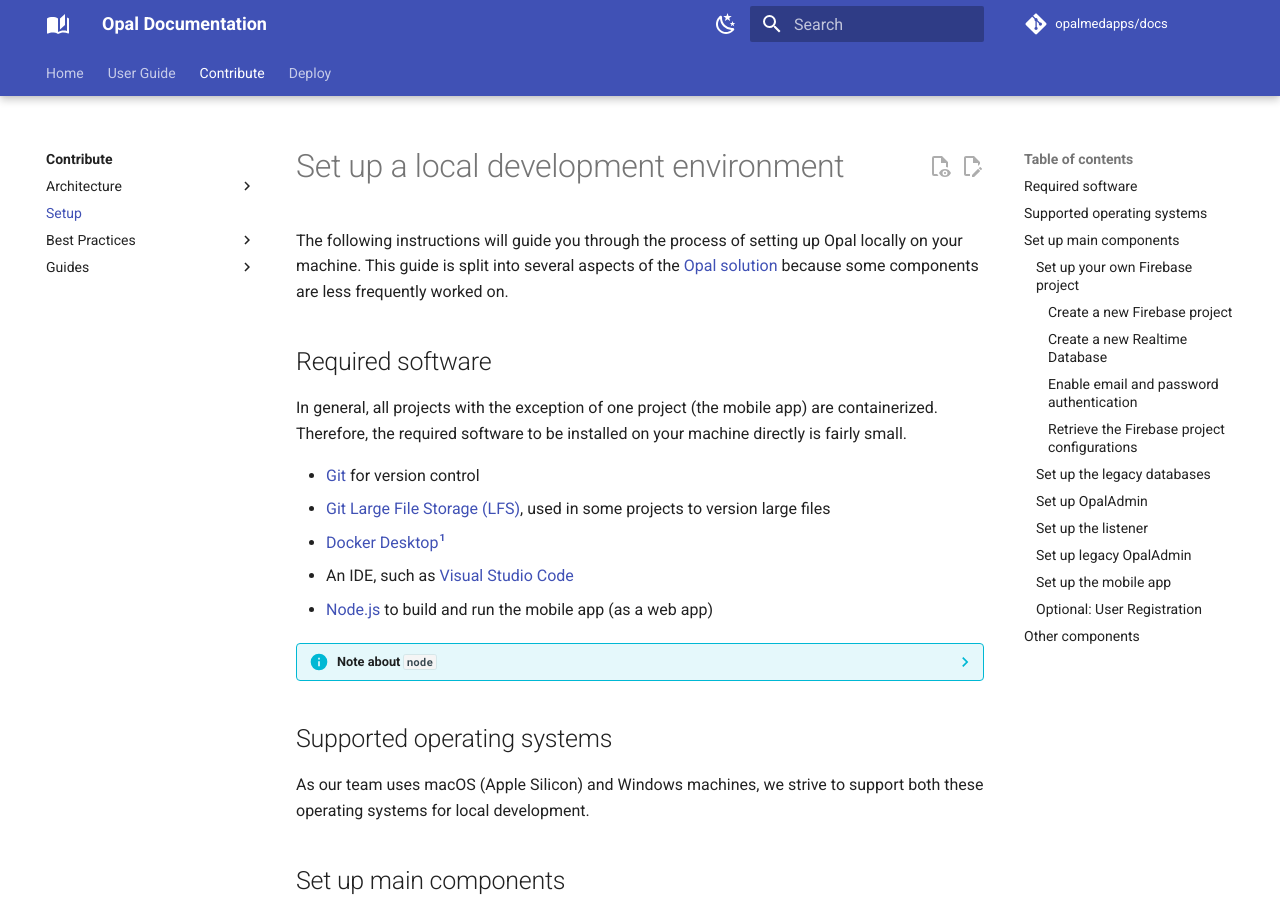
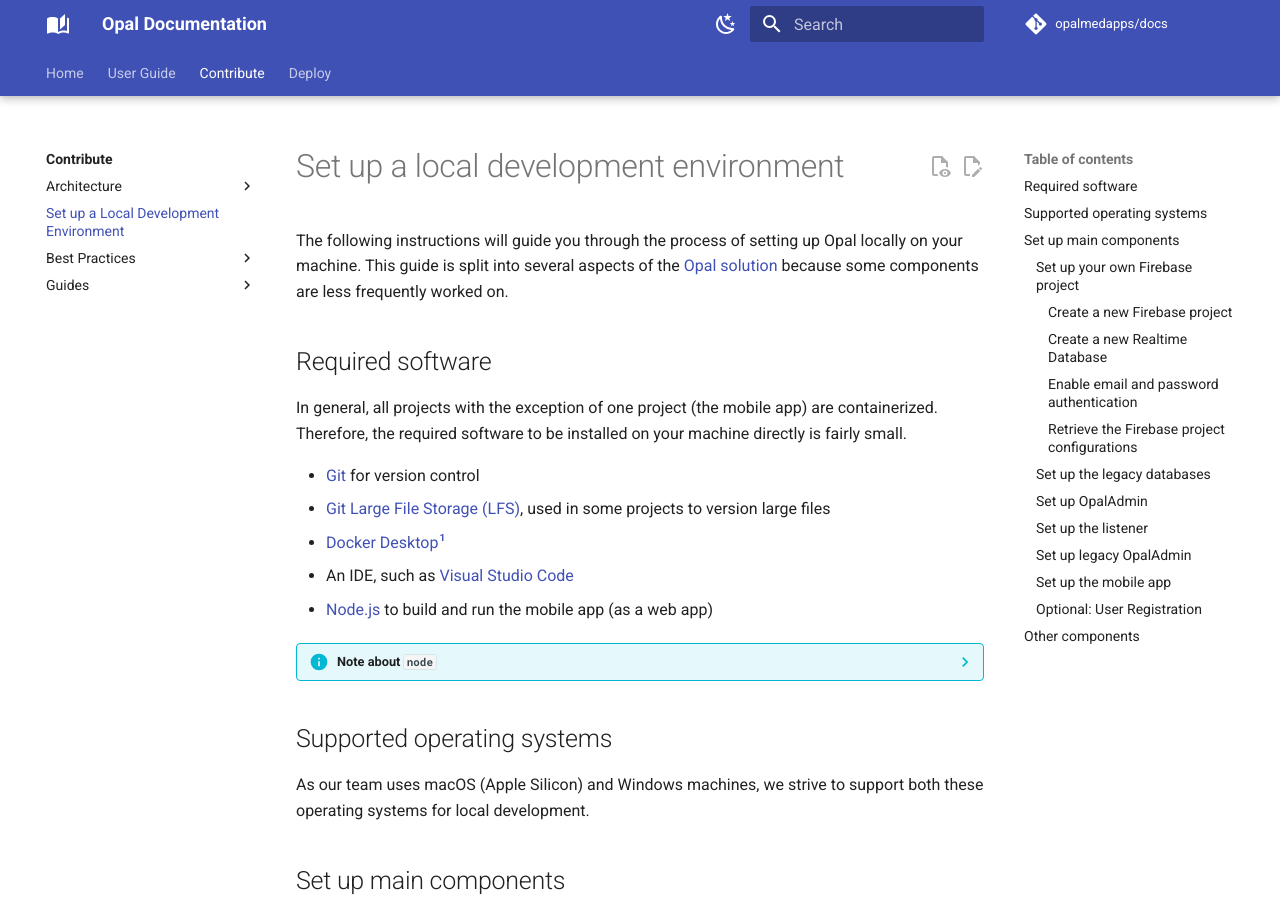
Before and after one commit to opalmedapps/docs, an MkDocs documentation site: the page built from docs/development/local-dev-setup.md, in a window 1280 px wide and 900 px high. Built offline with MkDocs 1.6.1 and Material for MkDocs 9.7.7, drawn with Linux system fonts in a browser that asks for light colours; plug-ins that fetch from the network failed and are left out; comment, search, counter and statistics services are not loaded.

Commit message:
refactor: rename setup to be more specific to local development setup

```diff
--- a/mkdocs.yml
+++ b/mkdocs.yml
@@ -29,7 +29,7 @@
       - development/architecture/migration.md
       - Registration Process: development/architecture/registration.md
       - development/architecture/checkin_process.md
-    - development/setup.md
+    - Set up a Local Development Environment: development/local-dev-setup.md
     - Best Practices:
       - Overview: development/best_practices/best_practices.md
       - Code Review: development/best_practices/code_review.md
```
Also changed, not shown: docs/index.md (+1 -1 lines), .typos.toml (renamed from _typos.toml), docs/development/local-dev-setup.md (renamed from docs/development/setup.md).
